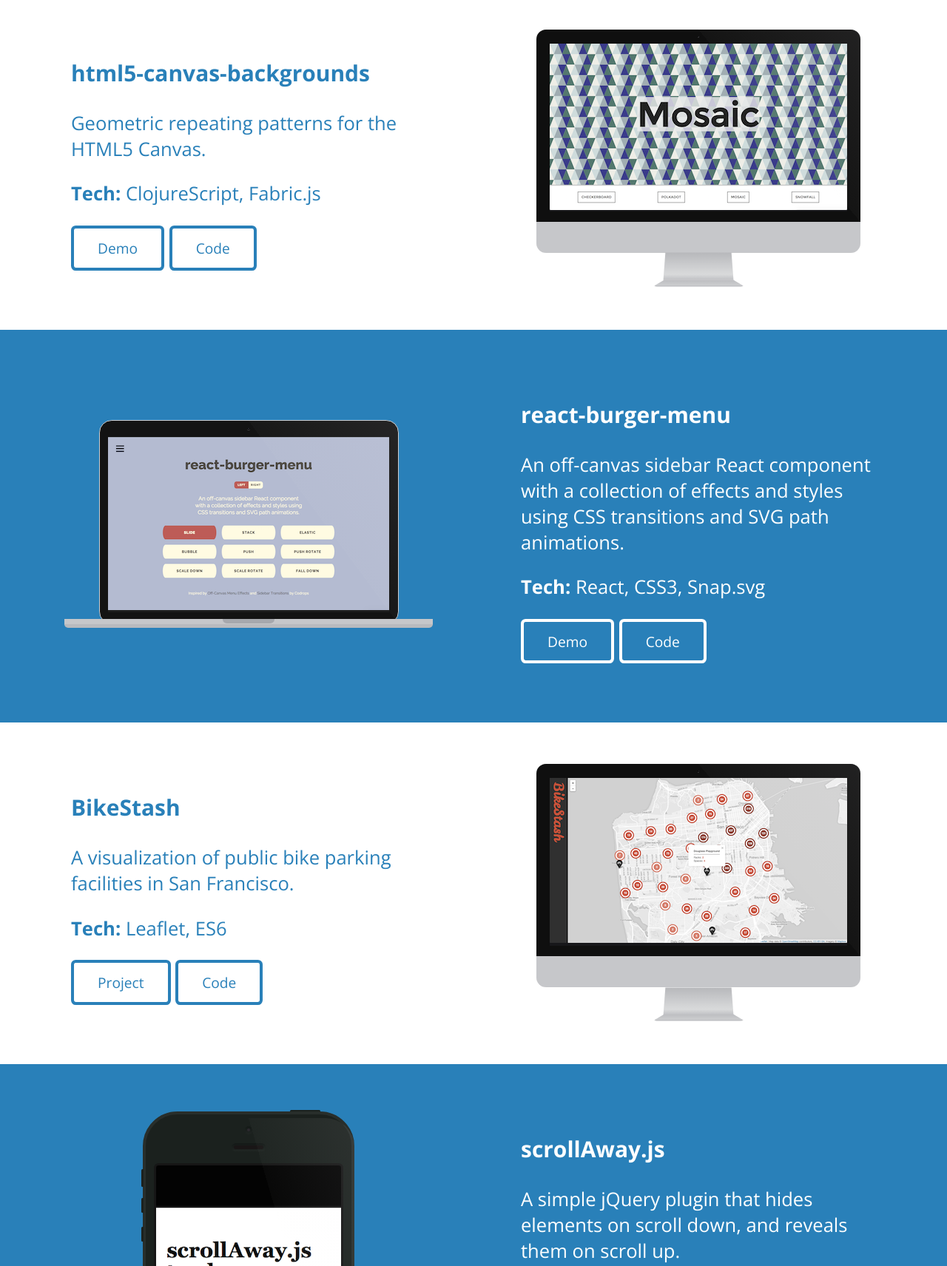
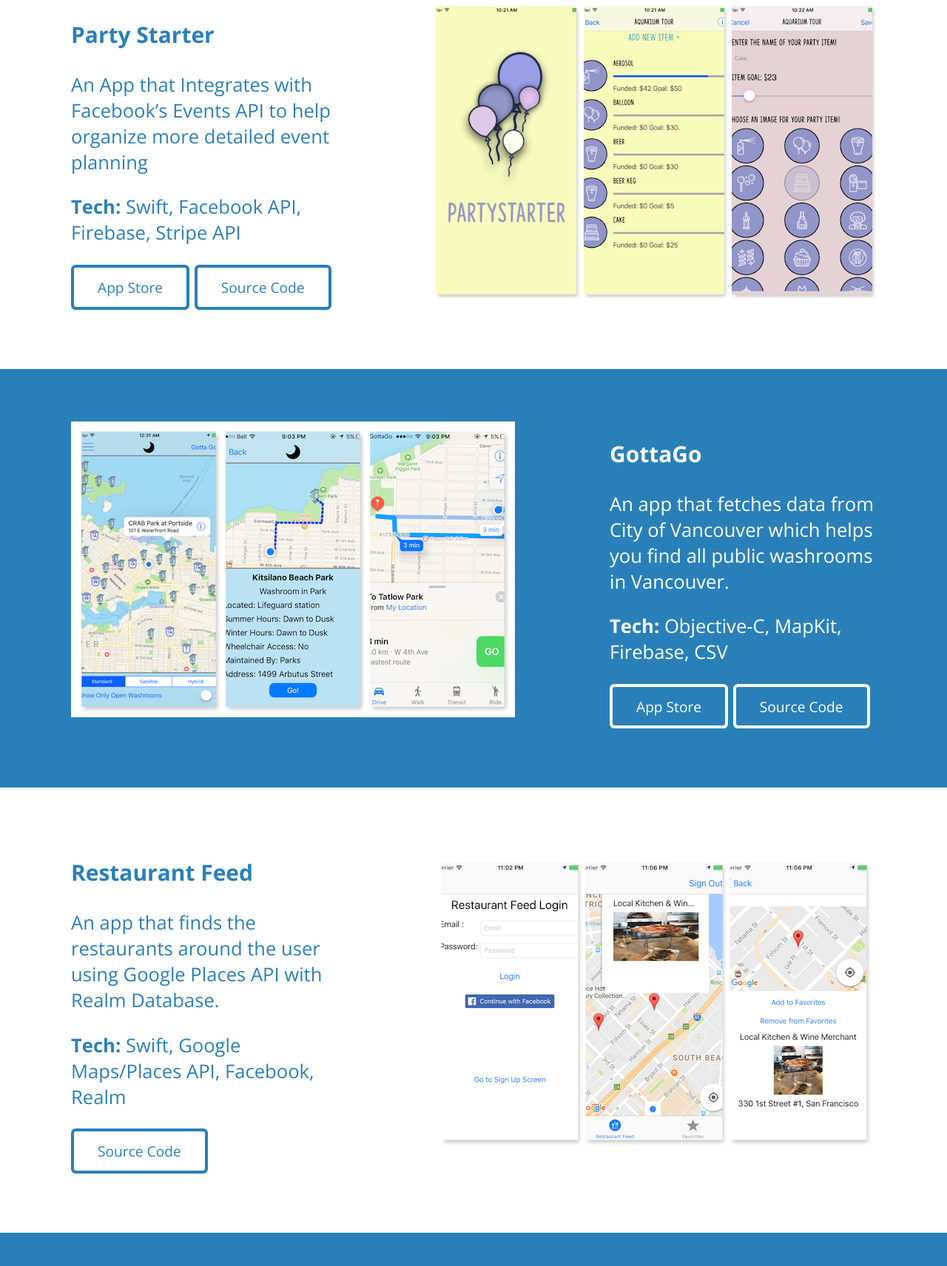
Before and after one commit to leomoondev/portfolio, a plain HTML site: page index.html in a window 1280 px wide. Shown: the part 511-2223 px from the top of the page at 74% size. Drawn offline with nearby package versions, Linux system fonts and the light colour scheme.

Commit message:
Update project information

```diff
--- a/index.html
+++ b/index.html
@@ -6,37 +6,73 @@
     <link rel="icon" type="image/x-icon" href="favicon.ico">
     <link href="http://fonts.googleapis.com/css?family=Pacifico|Open+Sans:400,700" rel="stylesheet" type="text/css">
     <link href="css/all.min.css" rel="stylesheet" type="text/css">
-    <title>Imogen Wentworth | portfolio</title>
+    <title>Leo Moon | portfolio</title>
   </head>
   <body>
     <header id="header">
       <canvas id="header-canvas"></canvas>
-      <h1>Imogen Wentworth</h1>
-      <h2>UI &amp; JavaScript<br>Engineer</h2>
+      <h1>Leo Moon</h1>
+      <h2>iOS Developer</h2>
       <div class="header-links">
-        <a href="https://github.com/negomi/" class="header-link" target="_blank"><i class="fa fa-github fa-2x"></i></a>
-        <a href="https://twitter.com/imogenwentworth" class="header-link" target="_blank"><i class="fa fa-twitter fa-2x"></i></a>
-        <a href="http://www.linkedin.com/in/imogenwentworth/" class="header-link" target="_blank"><i class="fa fa-linkedin fa-2x"></i></a>
-        <a href="mailto:imogen.wentworth@gmail.com" class="header-link"><i class="fa fa-at fa-2x"></i></a>
+        <a href="https://github.com/leomoondev" class="header-link" target="_blank"><i class="fa fa-github fa-2x"></i></a>
+        <a href="http://www.linkedin.com/in/leomoondev/" class="header-link" target="_blank"><i class="fa fa-linkedin fa-2x"></i></a>
+        <a href="mailto:leomoondev@gmail.com" class="header-link"><i class="fa fa-at fa-2x"></i></a>
       </div>
     </header>
 
-    <section class="project" id="html5-canvas-backgrounds">
+    <section class="project" id="party-starter">
       <div class="project-description">
-        <h3>html5-canvas-backgrounds</h3>
-        <p>Geometric repeating patterns for the HTML5 Canvas.</p>
-        <p><span class="tech">Tech:</span> ClojureScript, Fabric.js</p>
-        <a href="http://negomi.github.io/html5-canvas-backgrounds/" target="_blank" class="project-button">Demo</a>
-        <a href="https://github.com/negomi/html5-canvas-backgrounds" target="_blank" class="project-button">Code</a>
+        <h3>Party Starter</h3>
+        <p>An App that Integrates with Facebook’s Events API to help organize more detailed event planning</p>
+        <p><span class="tech">Tech:</span> Swift, Facebook API, Firebase, Stripe API</p>
+        <a href="https://itunes.apple.com/ca/app/party-starter/id1222047290" target="_blank" class="project-button">App Store</a>
+        <a href="https://github.com/sofiaknezevic/PartyStarter" target="_blank" class="project-button">Source Code</a>
       </div>
       <div class="project-image-container">
         <a href="http://negomi.github.io/html5-canvas-backgrounds/" target="_blank" tabindex="-1">
-          <div class="project-image md-imac md-glare">
+            <div class="md-body">
+                  <img src="img/party-starter.png" alt="party-starter screenshot" />
+            </div>
+            <div class="md-base">
+              <div class="md-stand"></div>
+              <div class="md-foot"></div>
+            </div>
+        </a>
+      </div>
+    </section>
+
+    <section class="project" id="gotta-go">
+      <div class="project-description">
+        <h3>GottaGo</h3>
+        <p>An app that fetches data from City of Vancouver which helps you find all public washrooms in Vancouver.</p>
+        <p><span class="tech">Tech:</span> Objective-C, MapKit, Firebase, CSV</p>
+        <a href="https://itunes.apple.com/ca/app/gottago/id1214796199" target="_blank" class="project-button">App Store</a>
+        <a href="https://github.com/leomoondev/gottago" target="_blank" class="project-button">Source Code</a>
+      </div>
+      <div class="project-image-container">
+        <a href="http://negomi.github.io/react-burger-menu/" target="_blank" tabindex="-1">
+            <div class="md-lid">
+                <img src="img/gotta-go.png" alt="gotta-go screenshot" />
+            </div>
+            <div class="md-base"></div>
+        </a>
+      </div>
+    </section>
+
+    <section class="project" id="restaurant-feed">
+      <div class="project-description">
+        <h3>Restaurant Feed</h3>
+        <p>An app that finds the restaurants around the user using Google Places API with Realm Database.</p>
+        <p><span class="tech">Tech:</span> Swift, Google Maps/Places API, Facebook, Realm</p>
+        <a href="https://github.com/leomoondev/RSFeedApp" target="_blank" class="project-button">Source Code</a>
+      </div>
+      <div class="project-image-container">
+        <a href="http://negomi.github.io/bikestash/" target="_blank" tabindex="-1">
             <div class="md-body">
               <div class="md-top">
                 <div class="md-camera"></div>
                 <div class="md-screen">
-                  <img src="img/html5-canvas-backgrounds.png" alt="html5-canvas-backgrounds screenshot" />
+                  <img src="img/restaurant-feed.png" alt="Restaurant Feed screenshot" />
                 </div>
               </div>
             </div>
@@ -44,87 +80,31 @@
               <div class="md-stand"></div>
               <div class="md-foot"></div>
             </div>
-          </div>
         </a>
       </div>
     </section>
 
-    <section class="project" id="react-burger-menu">
+    <section class="project" id="getwordy">
       <div class="project-description">
-        <h3>react-burger-menu</h3>
-        <p>An off-canvas sidebar React component with a collection of effects and styles using CSS transitions and SVG path animations.</p>
-        <p><span class="tech">Tech:</span> React, CSS3, Snap.svg</p>
-        <a href="http://negomi.github.io/react-burger-menu/" target="_blank" class="project-button">Demo</a>
-        <a href="https://github.com/negomi/react-burger-menu" target="_blank" class="project-button">Code</a>
+        <h3>Get Wordy</h3>
+        <p>An iPad app which helps children with down syndrome to build stronger literacy skills by connecting letters to build correct words</p>
+        <p><span class="tech">Tech:</span> Objective-C, AVFoundation</p>
+<!--        <a href="http://negomi.github.io/scrollaway/" target="_blank" class="project-button">Demo</a>-->
+        <a href="https://github.com/leomoondev/get-wordy" target="_blank" class="project-button">Code</a>
       </div>
       <div class="project-image-container">
-        <a href="http://negomi.github.io/react-burger-menu/" target="_blank" tabindex="-1">
-          <div class="project-image md-macbook-pro md-glare">
-            <div class="md-lid">
-              <div class="md-camera"></div>
-              <div class="md-screen">
-                <img src="img/react-burger-menu.png" alt="react-burger-menu screenshot" />
-              </div>
-            </div>
-            <div class="md-base"></div>
-          </div>
-        </a>
-      </div>
-    </section>
-
-    <section class="project" id="bikestash">
-      <div class="project-description">
-        <h3>BikeStash</h3>
-        <p>A visualization of public bike parking facilities in San Francisco.</p>
-        <p><span class="tech">Tech:</span> Leaflet, ES6</p>
-        <a href="http://negomi.github.io/bikestash/" target="_blank" class="project-button">Project</a>
-        <a href="https://github.com/negomi/bikestash" target="_blank" class="project-button">Code</a>
-      </div>
-      <div class="project-image-container">
-        <a href="http://negomi.github.io/bikestash/" target="_blank" tabindex="-1">
-          <div class="project-image md-imac md-glare">
-            <div class="md-body">
-              <div class="md-top">
-                <div class="md-camera"></div>
-                <div class="md-screen">
-                  <img src="img/bikestash.png" alt="BikeStash screenshot" />
-                </div>
-              </div>
-            </div>
-            <div class="md-base">
-              <div class="md-stand"></div>
-              <div class="md-foot"></div>
-            </div>
-          </div>
-        </a>
-      </div>
-    </section>
-
-    <section class="project" id="scrollaway">
-      <div class="project-description">
-        <h3>scrollAway.js</h3>
-        <p>A simple jQuery plugin that hides elements on scroll down, and reveals them on scroll up.</p>
-        <p><span class="tech">Tech:</span> jQuery, QUnit</p>
-        <a href="http://negomi.github.io/scrollaway/" target="_blank" class="project-button">Demo</a>
-        <a href="https://github.com/negomi/scrollaway" target="_blank" class="project-button">Code</a>
-      </div>
-      <div class="project-image-container">
-          <div class="project-image md-iphone-5 md-black-device md-glare">
             <a href="http://negomi.github.io/scrollaway/" target="_blank" tabindex="-1">
               <div class="md-body">
-                <div class="md-buttons"></div>
                 <div class="md-front-camera"></div>
                 <div class="md-top-speaker"></div>
                   <div class="md-screen">
-                    <img src="img/scrollaway.png" alt="ScrollAway screenshot" />
+                    <img src="img/get-wordy.png" alt="GetWordy screenshot" />
                   </div>
-                <button class="md-home-button" tabindex="-1"></button>
               </div>
             </a>
-          </div>
       </div>
     </section>
-
+<!--
     <section class="project" id="sassy-inputs">
       <div class="project-description">
         <h3>Sassy Inputs</h3>
@@ -138,7 +118,7 @@
       </div>
     </section>
 
-    <section class="writing">
+    <section class="any-questions">
       <div class="blogposts-wrapper">
         <div class="blogposts-heading"><i class="fa fa-pencil"></i><h3>Writing</h3></div>
         <ul class="blogposts">
@@ -151,8 +131,8 @@
         <a href="http://imogenation.net" target="_blank" class="blog-button">More &#10141;</a>
       </div>
     </section>
-
-    <footer>Code for this page @&nbsp;<a href="https://github.com/negomi/portfolio/">github.com/negomi/portfolio</a></footer>
+-->
+    <footer>Code for this page @&nbsp;<a href="https://github.com/leomoondev/portfolio/">github.com/leomoondev/portfolio</a></footer>
 
     <script src="js/all.min.js" type="text/javascript"></script>
   </body>
```
Also changed, not shown: img/bikestash.png (deleted), img/get-wordy.png (added), img/gotta-go.png (added), img/html5-canvas-backgrounds.png (deleted), img/party-starter.png (added), img/react-burger-menu.png (deleted), img/restaurant-feed.png (added), img/scrollaway.png (deleted).
